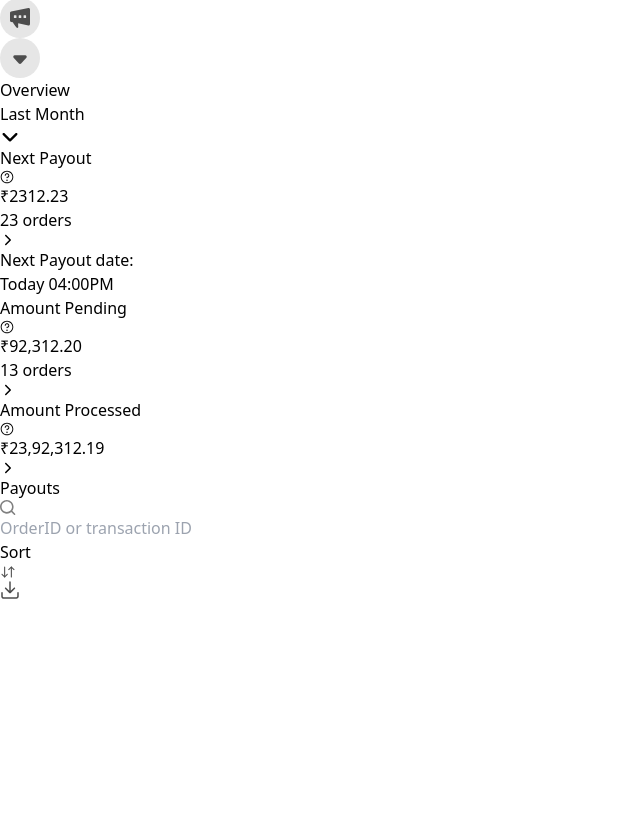
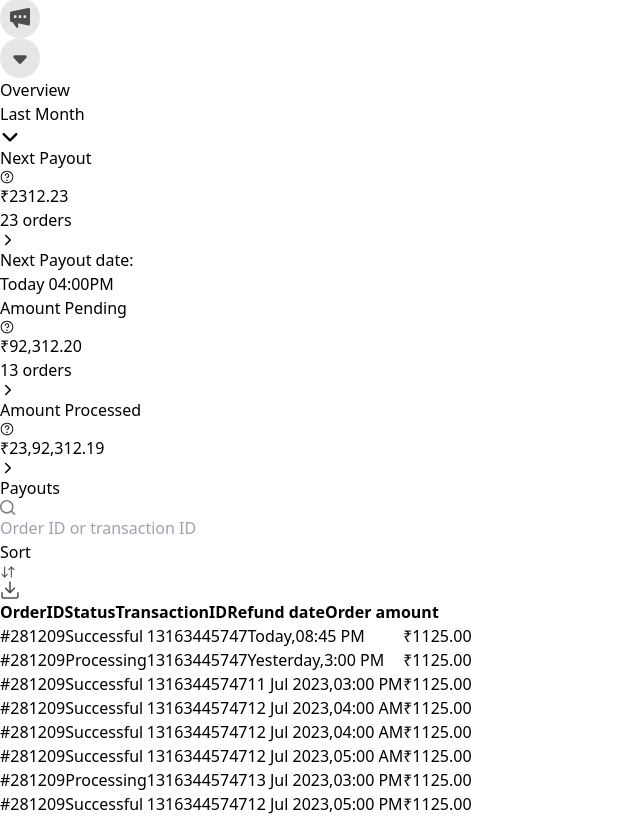
Before and after one commit to sarb001/Dukaan-dashboard-UI, a React (Vite) app: page / in a window 1280 px wide. Shown: the part 727-1543 px from the top of the page, without its empty margins (0-640 px from the left). Before the commit the page ends 1327 px from the top, so only its background shows below. Built offline with nearby package versions, Linux system fonts and the light colour scheme.

Commit message:
refactor : table list half-way done

```diff
--- a/src/components/Mainview.jsx
+++ b/src/components/Mainview.jsx
@@ -55,28 +55,28 @@ export const MainSection = () => {
 
     const  TrnsxList = [
         {
-            orderId :  "#281209", Status : "Successful" , TransactionID : "13163445747" , RefundDate : "Today,08:45 PM" , OrderAmount : "1125.00"
+            orderId :  "#281209", Status : "Successful" , TransactionID : "13163445747" , RefundDate : "Today,08:45 PM" , OrderAmount : "₹1125.00"
         },
         {
-            orderId :  "#281209", Status : "Processing" , TransactionID : "13163445747" , RefundDate : "Yesterday,3:00 PM" , OrderAmount : "1125.00"
+            orderId :  "#281209", Status : "Processing" , TransactionID : "13163445747" , RefundDate : "Yesterday,3:00 PM" , OrderAmount : "₹1125.00"
         },
         {
-            orderId :  "#281209", Status : "Successful" , TransactionID : "13163445747" , RefundDate : "11 Jul 2023,03:00 PM" , OrderAmount : "1125.00"
+            orderId :  "#281209", Status : "Successful" , TransactionID : "13163445747" , RefundDate : "11 Jul 2023,03:00 PM" , OrderAmount : "₹1125.00"
         },
         {
-            orderId :  "#281209", Status : "Successful" , TransactionID : "13163445747" , RefundDate : "12 Jul 2023,04:00 AM" , OrderAmount : "1125.00"
+            orderId :  "#281209", Status : "Successful" , TransactionID : "13163445747" , RefundDate : "12 Jul 2023,04:00 AM" , OrderAmount : "₹1125.00"
         },
         {
-            orderId :  "#281209", Status : "Successful" , TransactionID : "13163445747" , RefundDate : "12 Jul 2023,04:00 AM" , OrderAmount : "1125.00"
+            orderId :  "#281209", Status : "Successful" , TransactionID : "13163445747" , RefundDate : "12 Jul 2023,04:00 AM" , OrderAmount : "₹1125.00"
         },
         {
-            orderId :  "#281209", Status : "Successful" , TransactionID : "13163445747" , RefundDate : "12 Jul 2023,05:00 AM" , OrderAmount : "1125.00"
+            orderId :  "#281209", Status : "Successful" , TransactionID : "13163445747" , RefundDate : "12 Jul 2023,05:00 AM" , OrderAmount : "₹1125.00"
         },
         {
-            orderId :  "#281209", Status : "Processing" , TransactionID : "13163445747" , RefundDate : "13 Jul 2023,03:00 PM" , OrderAmount : "1125.00"
+            orderId :  "#281209", Status : "Processing" , TransactionID : "13163445747" , RefundDate : "13 Jul 2023,03:00 PM" , OrderAmount : "₹1125.00"
         },
         {
-            orderId :  "#281209", Status : "Successful" , TransactionID : "13163445747" , RefundDate : "12 Jul 2023,05:00 PM" , OrderAmount : "1125.00"
+            orderId :  "#281209", Status : "Successful" , TransactionID : "13163445747" , RefundDate : "12 Jul 2023,05:00 PM" , OrderAmount : "₹1125.00"
         },
     ]
 
@@ -131,25 +131,25 @@ export const MainSection = () => {
               <div className="py-4">  Payouts </div>
 
                 {/* Payouts section */}
-               <div className="bg-green-300 rounded-lg ">
+               <div className="bg-white rounded-lg ">
 
                     <div className="grid grid-cols-[0fr,3fr] p-4 justify-between justify-items-end ">
 
                     <div>
-                            <div className="flex  p-2 grid-cols-[1fr,3fr] items-center bg-[#f2f2f2] rounded-md ">
+                            <div className="flex  p-2 grid-cols-[1fr,3fr] items-center bg-[#f2f2f2] rounded-md border-[#d9d9d9] border-[1px]">
                                 <div className="grid items-center">  <Magnifyglassicon /> </div>
-                                <input type = "text" placeholder="OrderID or transaction ID"  className=" pl-2 border-0 outline-none bg-[#f2f2f2]" />
+                                <input type = "text" placeholder="Order ID or transaction ID"  className=" pl-2 border-0 outline-none bg-[#f2f2f2]" />
                             </div>
                     </div>
 
                         <div className="grid  items-center gap-6 grid-cols-[2fr,1fr] justify-between">
 
-                            <div className = "border-white border-[1px] rounded-[5px] grid grid-cols-2 p-1 ">
+                            <div className = "border-[#d9d9d9] border-[1px] rounded-[5px] grid grid-cols-2 p-1 ">
                                  <div> Sort  </div>
                                  <div className="grid justify-center items-center "> <TwosidedArrowimg />  </div>
                             </div>
 
-                            <div className="grid justify-center border-white rounded-[5px] border-[1px] py-1 ">
+                            <div className="grid justify-center border-[#d9d9d9] border-[1px] py-1 ">
                                  <Downloadimg />
                             </div>
                         </div>
@@ -158,7 +158,26 @@ export const MainSection = () => {
 
                         {/* Transx Layout */}
                     <div>
-
+                            <div className="bg-gray-300">
+                                <tr>
+                                    <th> OrderID   </th>
+                                    <th> Status   </th>
+                                    <th> TransactionID   </th>
+                                    <th> Refund date   </th>
+                                    <th> Order amount   </th>
+                                </tr>
+                            </div>
+                            <div>
+                                {TrnsxList?.map(i => (
+                                    <tr>
+                                       <td> {i?.orderId}  </td>
+                                       <td> {i?.Status}  </td>
+                                       <td> {i?.TransactionID}  </td>
+                                       <td> {i?.RefundDate}  </td>
+                                       <td> {i?.OrderAmount}  </td>
+                                    </tr>
+                                ))}
+                            </div>
                     </div>
                </div>
            </div>
```
